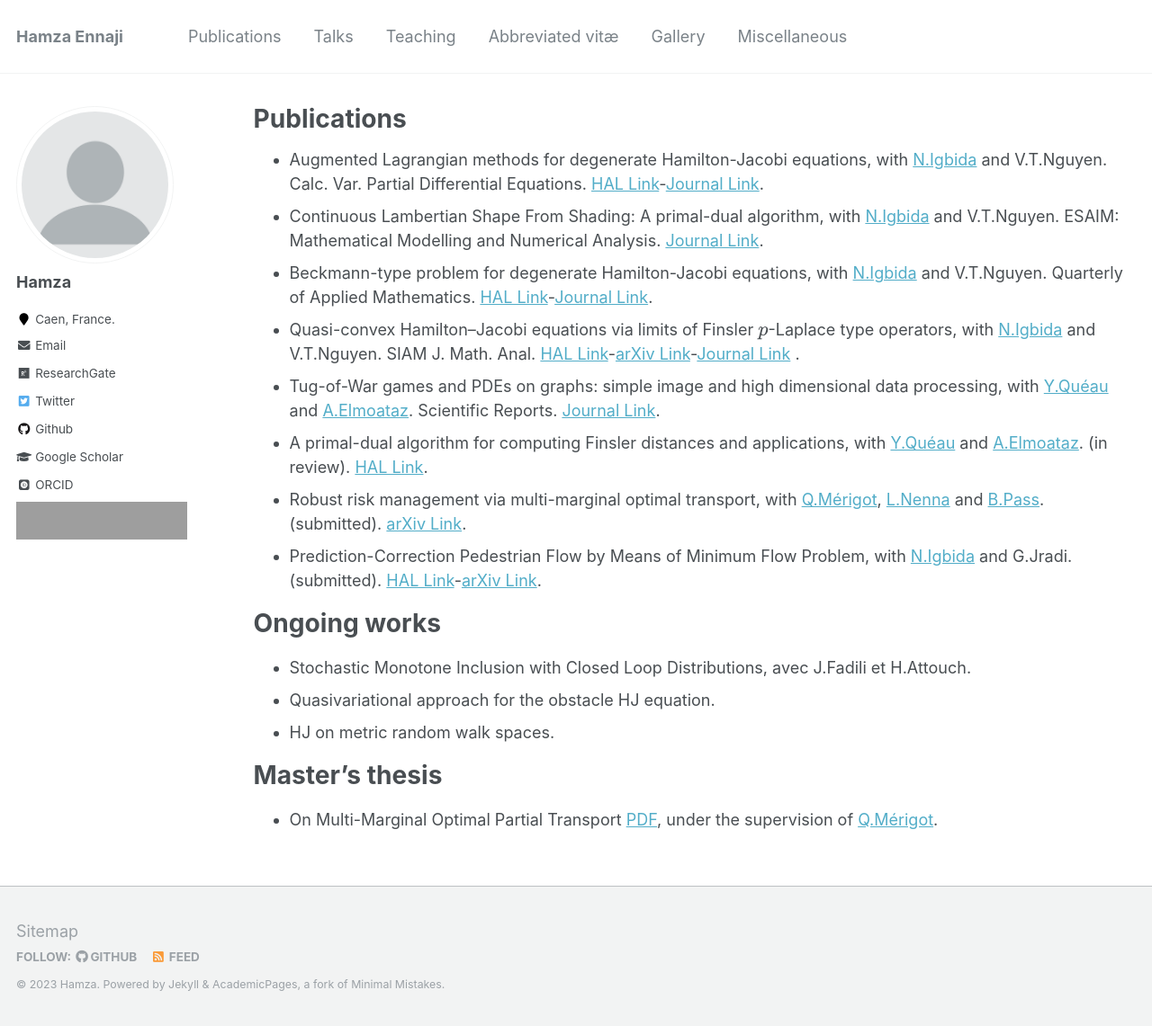
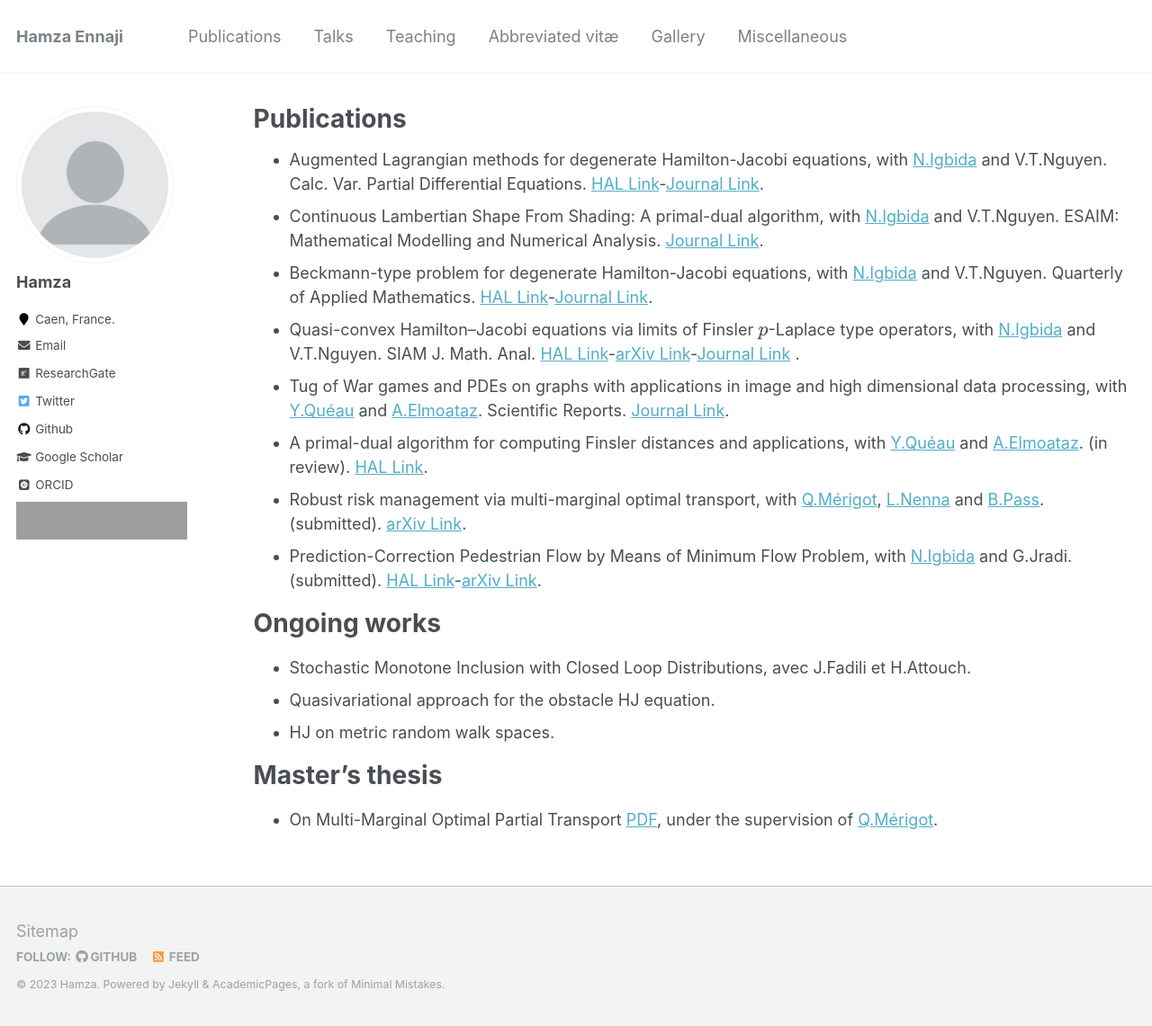
Before and after one commit to enhamza/enhamza.github.io, a Jekyll site: the page built from _pages/publications.md, in a window 1280 px wide and 1141 px high. Shown: the whole window at 90% size. Built offline with Jekyll 4.4.1, drawn with Linux system fonts in a browser that asks for light colours; some web fonts are replaced; formulas are drawn with MathJax 3; grey boxes are pictures that could not be loaded.

Commit message:
Update publications.md

```diff
--- a/_pages/publications.md
+++ b/_pages/publications.md
@@ -9,7 +9,7 @@
 * Continuous Lambertian Shape From Shading: A primal-dual algorithm, with [N.Igbida](https://www.unilim.fr/pages_perso/noureddine.igbida/) and V.T.Nguyen. ESAIM: Mathematical Modelling and Numerical Analysis. [Journal Link](https://doi.org/10.1051/m2an/2022014).
 * Beckmann-type problem for degenerate Hamilton-Jacobi equations, with [N.Igbida](https://www.unilim.fr/pages_perso/noureddine.igbida/) and V.T.Nguyen. Quarterly of Applied Mathematics. [HAL Link](https://hal.archives-ouvertes.fr/hal-03020324)-[Journal Link](https://www.ams.org/journals/qam/0000-000-00/S0033-569X-2021-01606-7).
 * Quasi-convex Hamilton--Jacobi equations via limits of Finsler $p$-Laplace type operators, with [N.Igbida](https://www.unilim.fr/pages_perso/noureddine.igbida/) and V.T.Nguyen. SIAM J. Math. Anal. [HAL Link](https://hal.archives-ouvertes.fr/hal-03279460)-[arXiv Link](https://arxiv.org/abs/2107.02606)-[Journal Link](https://epubs.siam.org/doi/pdf/10.1137/21M143306X?casa_token=m37hUOoTZPMAAAAA:uULpuoEYWjdxraeyo4dy7MCE8gAix5NZv0sV7XDSbeGvxx3nTSTI5lRfzTnLKHaXaWHylgu2hfJm) .
-* Tug-of-War games and PDEs on graphs: simple image and high dimensional data processing, with [Y.Quéau](https://sites.google.com/view/yvainqueau) and [A.Elmoataz](https://elmoatazbill.users.greyc.fr/). Scientific Reports. [Journal Link](https://www.nature.com/articles/s41598-023-32354-5).
+* Tug of War games and PDEs on graphs with applications in image and high dimensional data processing, with [Y.Quéau](https://sites.google.com/view/yvainqueau) and [A.Elmoataz](https://elmoatazbill.users.greyc.fr/). Scientific Reports. [Journal Link](https://www.nature.com/articles/s41598-023-32354-5).
 * A primal-dual algorithm for computing Finsler distances and applications, with [Y.Quéau](https://sites.google.com/view/yvainqueau) and [A.Elmoataz](https://elmoatazbill.users.greyc.fr/). (in review). [HAL Link](https://hal.archives-ouvertes.fr/hal-03620343).
 * Robust risk management via multi-marginal optimal transport, with [Q.Mérigot](http://quentin.mrgt.fr/), [L.Nenna](https://lucanenna.github.io/) and [B.Pass](https://sites.ualberta.ca/~pass/). (submitted). [arXiv Link](https://arxiv.org/abs/2211.07694).
 * Prediction-Correction Pedestrian Flow by Means of Minimum Flow Problem, with [N.Igbida](https://www.unilim.fr/pages_perso/noureddine.igbida/) and G.Jradi. (submitted). [HAL Link](https://hal.science/hal-03999852)-[arXiv Link](https://arxiv.org/abs/2302.11315).
```
